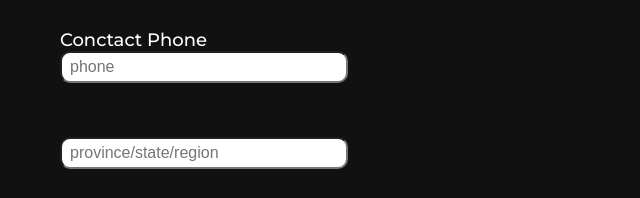
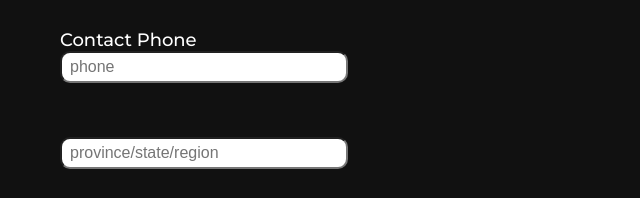
Before and after one commit to martin201285/Coder_DesarrolloWeb, a website: page pages/contact.html in a window 1280 px wide. Shown: the part 239-437 px from the top of the page, 612-1252 px from the left. Drawn offline with Linux system fonts and the light colour scheme.

Commit message:
44530 - FIX - últimos ajustes del proyecto

```diff
--- a/pages/contact.html
+++ b/pages/contact.html
@@ -61,7 +61,7 @@
                             <input type="email" name="email" id="email" placeholder="example@email.com">
                         </div>
                         <div class="container__group">
-                            <label for="phone">Conctact Phone</label>
+                            <label for="phone">Contact Phone</label>
                             <input type="tel" name="phone" id="phone" placeholder="phone">
                         </div>
                     </div>
```
